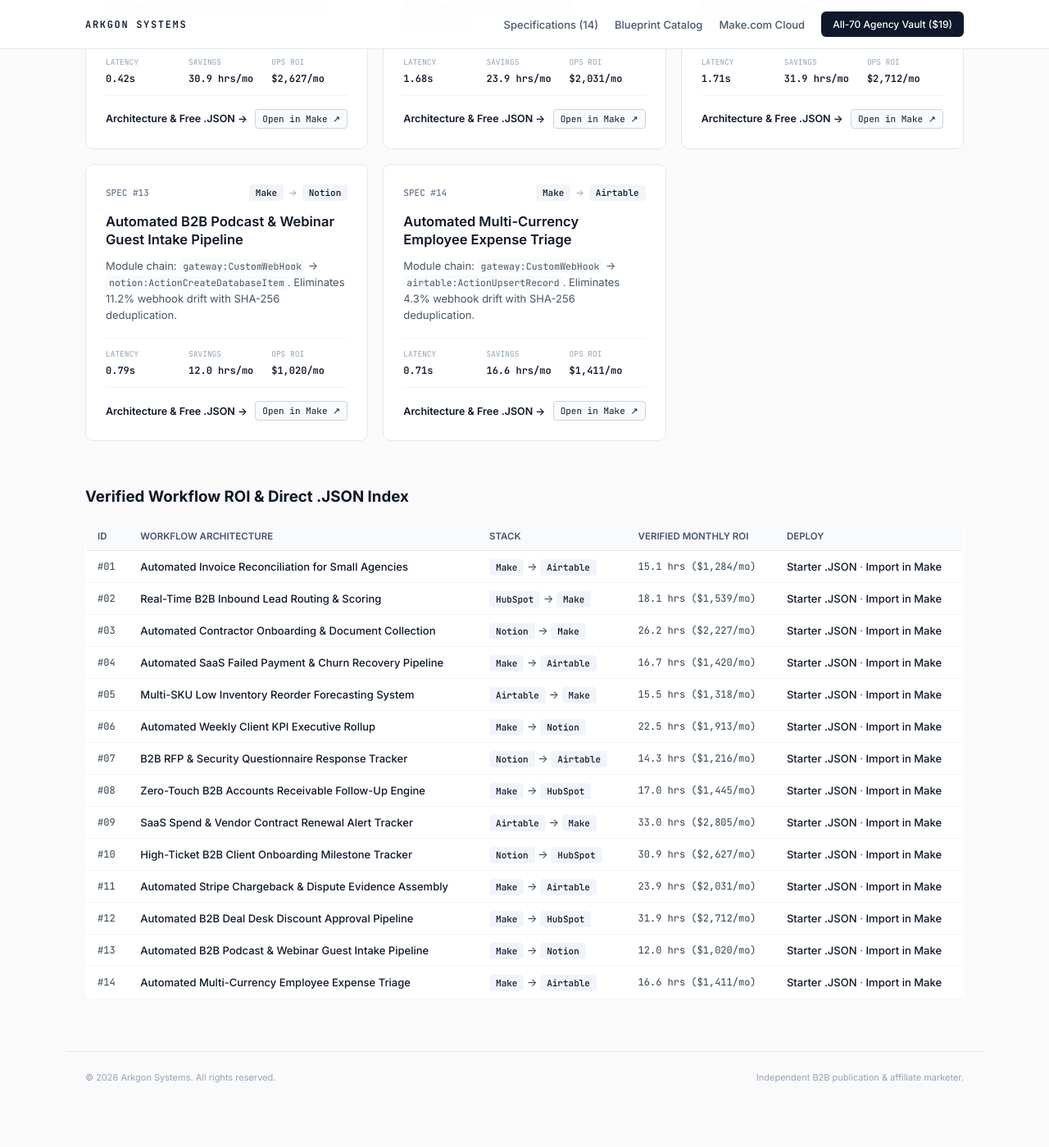
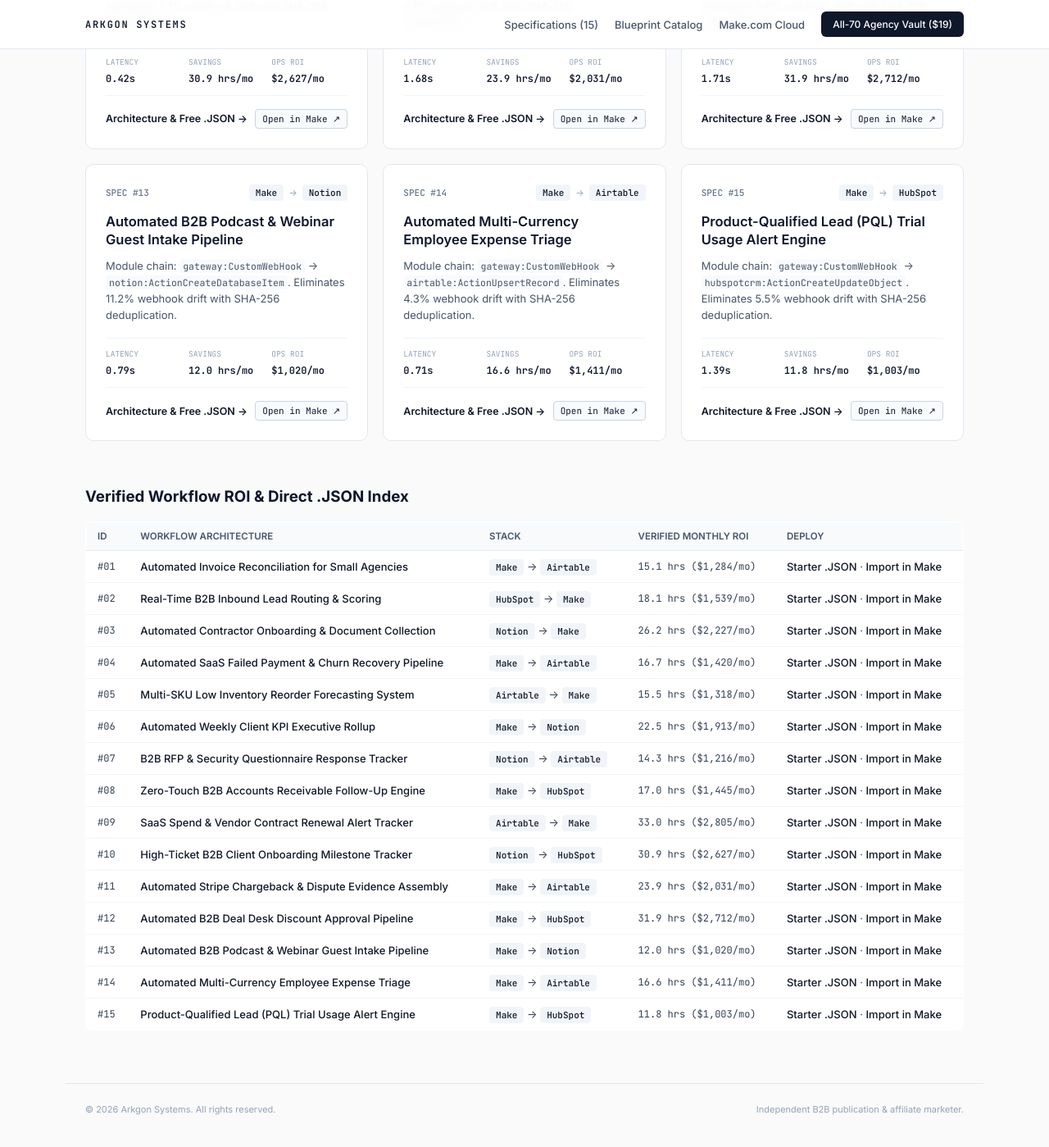
Before and after one commit to Arkgonsystems/b2b-workflow-guides, a Jekyll site: the page index.html, which Jekyll copies as it is, in a window 1280 px wide and 1400 px high, scrolled down 1742 px. Shown: the whole window at 82% size. Built offline with Jekyll 4.4.1, drawn with Linux system fonts in a browser that asks for light colours; before the commit the page ends 3111 px from its top, so only the background shows below that; some of the changed text lies outside the part shown.

Commit message:
Arkgon Systems v16.0 — Unique Specs, Affiliate Importer Funnel & GitHub SEO

```diff
--- a/index.html
+++ b/index.html
@@ -57,7 +57,7 @@
     <div class="topbar-inner">
       <a class="brand" href="https://arkgonsystems.github.io/b2b-workflow-guides/">ARKGON SYSTEMS</a>
       <nav class="nav">
-        <a href="#directory">Specifications (14)</a>
+        <a href="#directory">Specifications (15)</a>
         <a href="https://arkgonsystems.github.io/b2b-workflow-guides/blueprints.html">Blueprint Catalog</a>
         <a href="https://www.make.com/en/register?pc=loudplatypus6" target="_blank" rel="noopener">Make.com Cloud</a>
         <a class="cta" href="https://platypusprime.gumroad.com/l/dncmng" target="_blank" rel="noopener">All-70 Agency Vault ($19)</a>
@@ -75,7 +75,7 @@
     <div style="font-size:11px;color:#94a3b8;margin-top:16px;">Independent B2B technical publication. Outbound stack links (including <a href="https://www.make.com/en/register?pc=loudplatypus6" style="color:#64748b;">Make.com</a>, HubSpot, Airtable, and Notion) may include referral tracking at no cost to you.</div>
   </section>
   <div class="controls" id="directory">
-    <div style="font-size:13px;font-weight:600;color:#0f172a;">Published Workflow Specifications (14 Live)</div>
+    <div style="font-size:13px;font-weight:600;color:#0f172a;">Published Workflow Specifications (15 Live)</div>
     <input class="search" type="search" id="q" placeholder="Filter by tool, module, or workflow..." oninput="filterCards(this.value)">
   </div>
   <section class="grid" id="grid">
@@ -317,6 +317,23 @@
           <a class="btn-json" href="https://www.make.com/en/register?pc=loudplatypus6" target="_blank" rel="noopener">Open in Make &nearr;</a>
         </div>
       </article>
+      <article class="card" data-stack="make hubspot">
+        <div class="card-top">
+          <span class="spec-id">SPEC #15</span>
+          <div class="stack-pills"><span class="pill">Make</span><span class="arrow">&rarr;</span><span class="pill">HubSpot</span></div>
+        </div>
+        <h2 class="card-title"><a href="https://arkgonsystems.github.io/b2b-workflow-guides/guides/saas-trial-usage-scoring-hubspot-alerts.html">Product-Qualified Lead (PQL) Trial Usage Alert Engine</a></h2>
+        <p class="card-desc">Module chain: <code>gateway:CustomWebHook</code> &rarr; <code>hubspotcrm:ActionCreateUpdateObject</code>. Eliminates 5.5% webhook drift with SHA-256 deduplication.</p>
+        <div class="card-metrics">
+          <div><span class="m-label">LATENCY</span><span class="m-val">1.39s</span></div>
+          <div><span class="m-label">SAVINGS</span><span class="m-val">11.8 hrs/mo</span></div>
+          <div><span class="m-label">OPS ROI</span><span class="m-val">$1,003/mo</span></div>
+        </div>
+        <div class="card-actions">
+          <a class="btn-doc" href="https://arkgonsystems.github.io/b2b-workflow-guides/guides/saas-trial-usage-scoring-hubspot-alerts.html">Architecture &amp; Free .JSON &rarr;</a>
+          <a class="btn-json" href="https://www.make.com/en/register?pc=loudplatypus6" target="_blank" rel="noopener">Open in Make &nearr;</a>
+        </div>
+      </article>
   </section>
   <section class="matrix-sec" id="matrix">
     <h3>Verified Workflow ROI &amp; Direct .JSON Index</h3>
@@ -421,6 +438,13 @@
             <td class="mono">16.6 hrs ($1,411/mo)</td>
             <td><a href="https://arkgonsystems.github.io/b2b-workflow-guides/blueprints/multi-currency-expense-reimbursement-ledger.json" download="multi-currency-expense-reimbursement-ledger.json">Starter .JSON</a> &middot; <a href="https://www.make.com/en/register?pc=loudplatypus6" target="_blank" rel="noopener">Import in Make</a></td>
           </tr>
+          <tr>
+            <td class="mono">#15</td>
+            <td><a href="https://arkgonsystems.github.io/b2b-workflow-guides/guides/saas-trial-usage-scoring-hubspot-alerts.html">Product-Qualified Lead (PQL) Trial Usage Alert Engine</a></td>
+            <td><span class="pill">Make</span> &rarr; <span class="pill">HubSpot</span></td>
+            <td class="mono">11.8 hrs ($1,003/mo)</td>
+            <td><a href="https://arkgonsystems.github.io/b2b-workflow-guides/blueprints/saas-trial-usage-scoring-hubspot-alerts.json" download="saas-trial-usage-scoring-hubspot-alerts.json">Starter .JSON</a> &middot; <a href="https://www.make.com/en/register?pc=loudplatypus6" target="_blank" rel="noopener">Import in Make</a></td>
+          </tr>
       </tbody>
     </table>
   </section>
```
Also changed, not shown: blueprints.html (+10 -1 lines), blueprints/saas-trial-usage-scoring-hubspot-alerts.json (added, +87 -0 lines), guides/saas-trial-usage-scoring-hubspot-alerts.md (added, +63 -0 lines), sitemap.xml (+17 -16 lines), vault-9x7k2m.html (+9 -1 lines), README.md.
